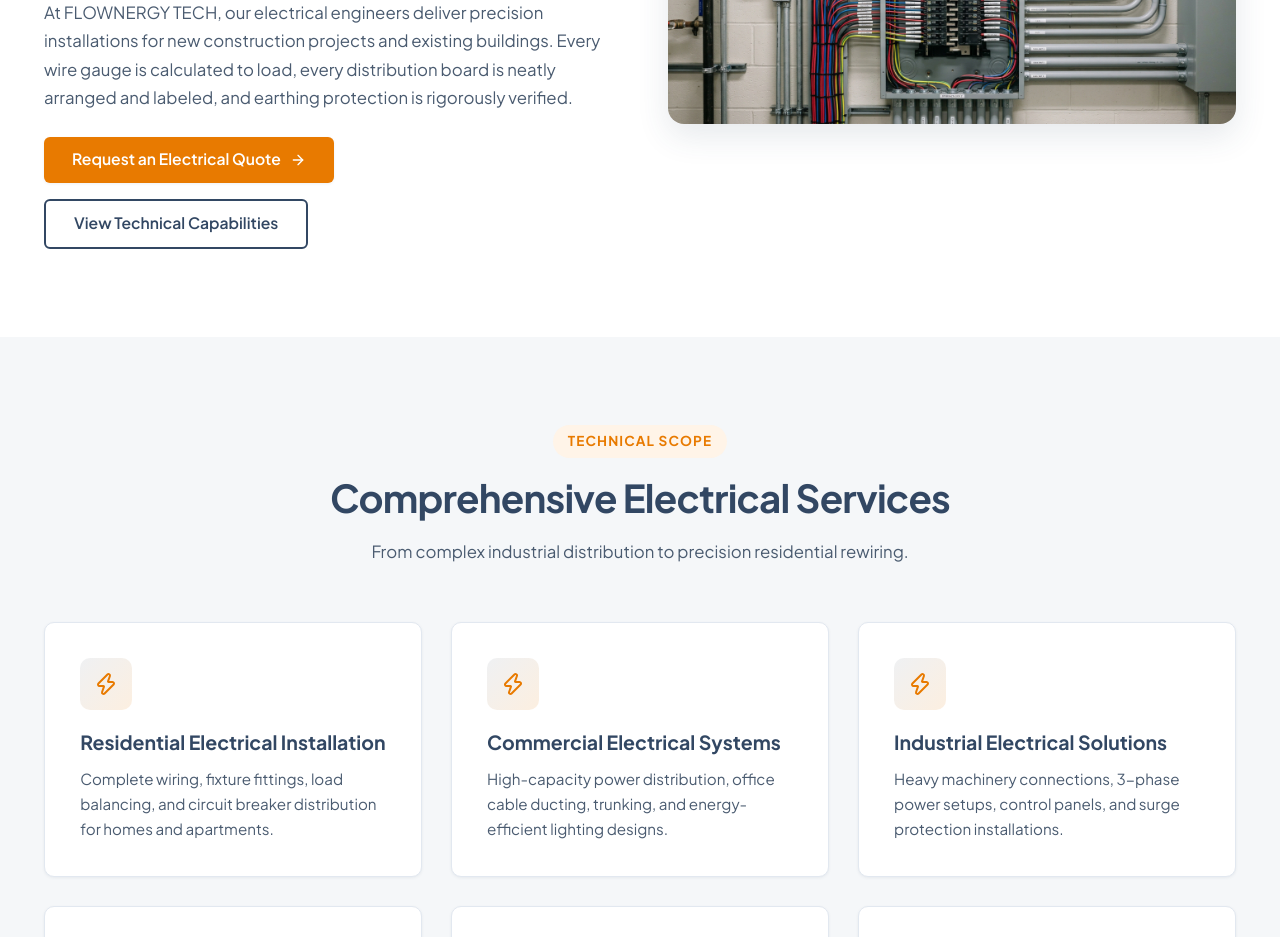
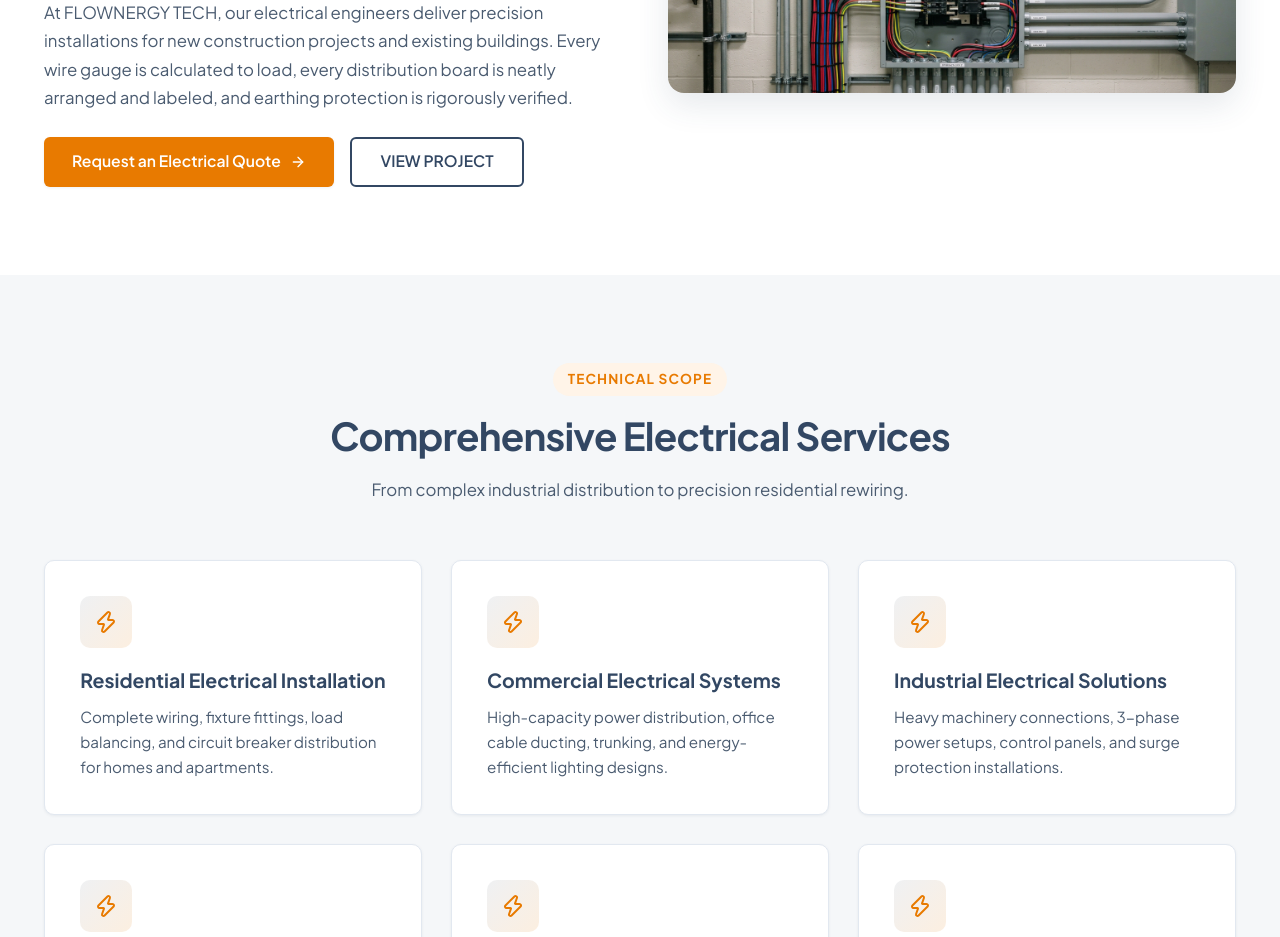
Before and after one commit to Josephfanijo/flfownergytech, a React (Vite) app: page /services/electrical-installation in a window 1280 px wide. Shown: the part 800-1737 px from the top of the page. Built offline with nearby package versions, Linux system fonts and the light colour scheme.

Commit message:
feat(services): update VIEW PROJECT buttons on all four service detail pages to link to project categories

```diff
--- a/src/pages/CctvSecurity.jsx
+++ b/src/pages/CctvSecurity.jsx
@@ -49,8 +49,8 @@ export default function CctvSecurity() {
                   Request a Security Quote
                   <ArrowRight size={16} />
                 </a>
-                <a href="#offerings" className="btn btn-outline">
-                  View Surveillance Solutions
+                <a href="/projects?category=cctv-security" className="btn btn-outline">
+                  VIEW PROJECT
                 </a>
               </div>
             </div>
--- a/src/pages/ElectricalInstallation.jsx
+++ b/src/pages/ElectricalInstallation.jsx
@@ -48,8 +48,8 @@ export default function ElectricalInstallation() {
                   Request an Electrical Quote
                   <ArrowRight size={16} />
                 </a>
-                <a href="#offerings" className="btn btn-outline">
-                  View Technical Capabilities
+                <a href="/projects?category=electrical-installation" className="btn btn-outline">
+                  VIEW PROJECT
                 </a>
               </div>
             </div>
--- a/src/pages/PropertyManagement.jsx
+++ b/src/pages/PropertyManagement.jsx
@@ -127,8 +127,8 @@ export default function PropertyManagement() {
                   Request Property Management
                   <ArrowRight size={16} />
                 </a>
-                <a href="#offerings" className="btn btn-outline">
-                  View Management Scope
+                <a href="/projects?category=property-management" className="btn btn-outline">
+                  VIEW PROJECT
                 </a>
               </div>
             </div>
--- a/src/pages/SolarEnergy.jsx
+++ b/src/pages/SolarEnergy.jsx
@@ -125,8 +125,8 @@ export default function SolarEnergy() {
                   Request Solar System Sizing
                   <ArrowRight size={16} />
                 </a>
-                <a href="#offerings" className="btn btn-outline">
-                  View Solar Components
+                <a href="/projects?category=solar-energy" className="btn btn-outline">
+                  VIEW PROJECT
                 </a>
               </div>
             </div>
```
